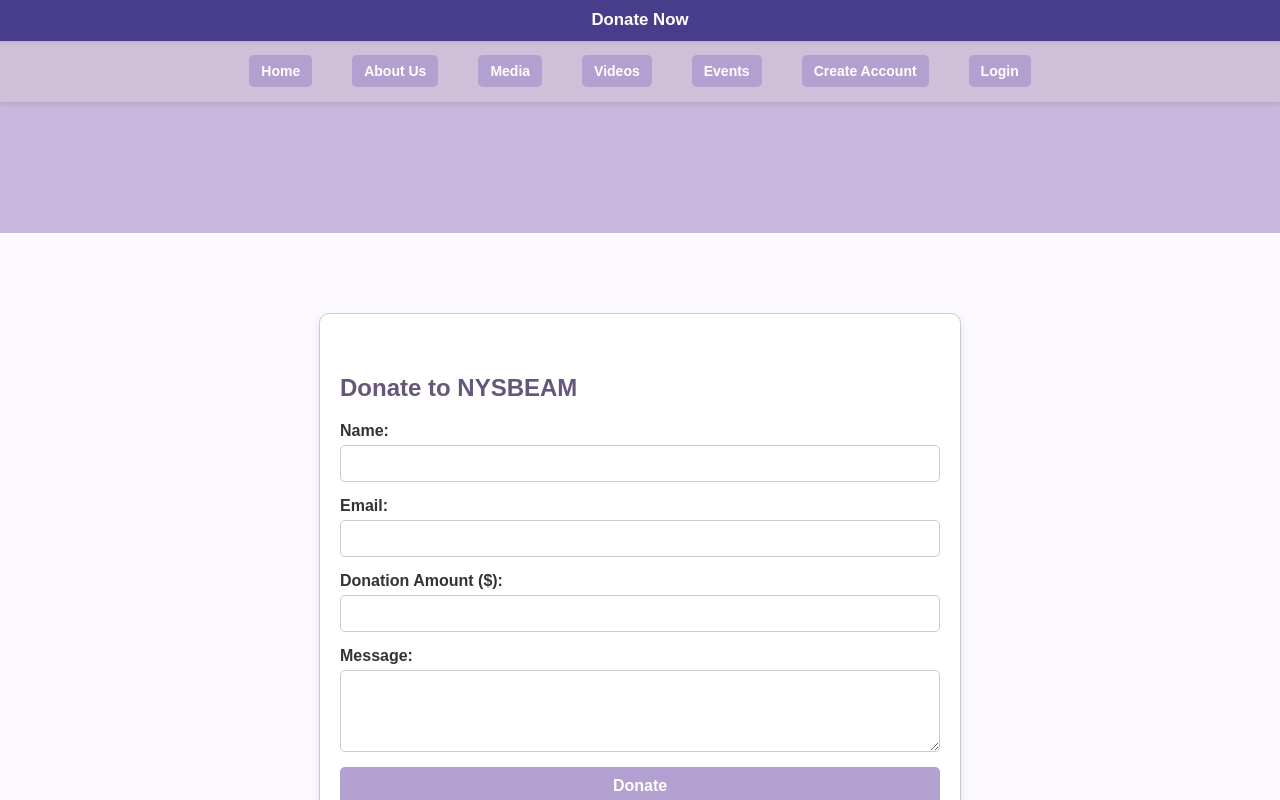
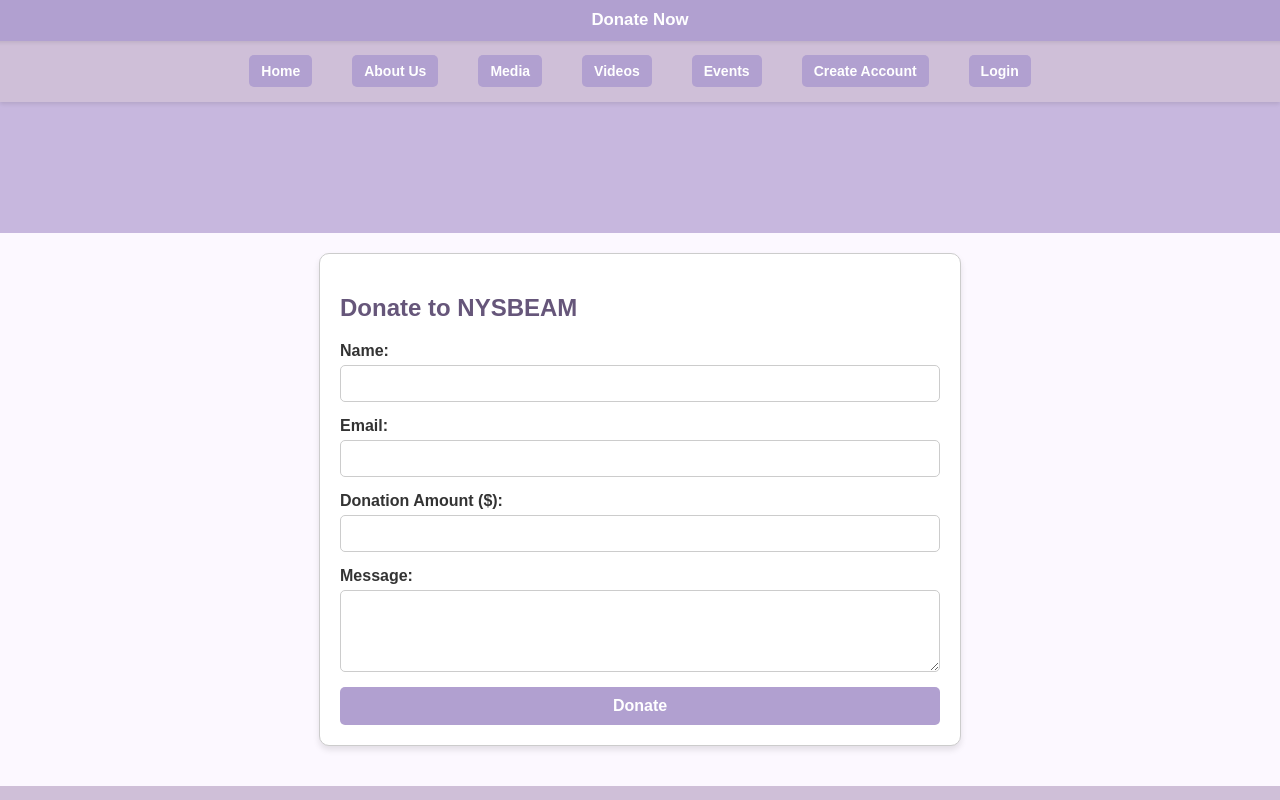
Before and after one commit to vostsoldier/NYSBEAM-Website, a React (Create React App) app in the folder client/: page /donate in a window 1280 px wide. Shown: the top 800 px of the page. Built offline with nearby package versions, Linux system fonts and the light colour scheme.

Commit message:
QOL + fixes

```diff
--- a/client/public/index.html
+++ b/client/public/index.html
@@ -25,6 +25,13 @@
       Learn how to configure a non-root public URL by running `npm run build`.
     -->
     <title>NYSBEAM</title>
+    <script async defer data-domain="https://nysbeam-website.vercel.app/" src="https://plausible.io/js/plausible.js"></script>
+    <script>
+      window.dataLayer = window.dataLayer || [];
+      function gtag(){dataLayer.push(arguments);}
+
+      gtag('config', 'YOUR_GOOGLE_ANALYTICS_ID');
+    </script>
   </head>
   <body>
     <noscript>You need to enable JavaScript to run this app.</noscript>
--- a/client/src/components/Donate.js
+++ b/client/src/components/Donate.js
@@ -76,7 +76,7 @@
 
   return (
     <div className="donate-container">
-      <section id="donate-section">
+      <section id="donate-section" className="donate-section">
         <h2>Donate to NYSBEAM</h2>
         {message && <p className="message">{message}</p>}
         <form onSubmit={handleSubmit} className="donate-form">
--- a/client/src/components/Events.js
+++ b/client/src/components/Events.js
@@ -75,13 +75,13 @@
         <h2>Upcoming Events</h2>
         <div className="projects-container">
           <div className="project-card">
-            <img src="https://via.placeholder.com/200" alt="Project One" />
+            <img loading="lazy" src="https://via.placeholder.com/200" alt="Project One" />
             <h3>Event One</h3>
             <p className="project-description">A brief description of Project One.</p>
             {isAuthenticated && <button onClick={() => handleRegister(1)}>Register</button>}
           </div>
           <div className="project-card">
-            <img src="https://via.placeholder.com/200" alt="Project Two" />
+            <img loading="lazy" src="https://via.placeholder.com/200" alt="Project Two" />
             <h3>Event Two</h3>
             <p className="project-description">A brief description of Project Two.</p>
             {isAuthenticated && <button onClick={() => handleRegister(2)}>Register</button>}
@@ -92,12 +92,12 @@
         <h2>Event Archive</h2>
         <div className="projects-container">
           <div className="project-card">
-            <img src="https://via.placeholder.com/200" alt="Project Three" />
+            <img loading="lazy" src="https://via.placeholder.com/200" alt="Project Three" />
             <h3>Event Three</h3>
             <p className="project-description">A brief description of Project Three.</p>
           </div>
           <div className="project-card">
-            <img src="https://via.placeholder.com/200" alt="Project Four" />
+            <img loading="lazy" src="https://via.placeholder.com/200" alt="Project Four" />
             <h3>Event Four</h3>
             <p className="project-description">A brief description of Project Four.</p>
           </div>
--- a/client/src/components/Home.js
+++ b/client/src/components/Home.js
@@ -43,7 +43,7 @@
   return (
     <div>
       <HeroSection />
-      <main>
+      <main className="home-main">
         {/*<section id="about">
           <h2>About Us</h2>
           <p>BEAM is a non-profit organization founded in New York State, specifically New York City</p>
@@ -55,7 +55,7 @@
         <h2>Media</h2>
         <Link to="/newsletter" className="home-box-link">
           <div className="home-box background-1">
-            <img src="https://via.placeholder.com/150" alt="Box 1" />
+            <img loading="lazy" src="https://via.placeholder.com/150" alt="Box 1" />
             <p>Newsletters</p>
             <span className="arrow">&#8594;</span>
           </div>
@@ -63,14 +63,14 @@
         <div className="home-boxes">
           <Link to="/events" className="home-box-link">
             <div className="home-box background-2">
-              <img src="https://via.placeholder.com/150" alt="Box 2"/>
+              <img loading="lazy" src="https://via.placeholder.com/150" alt="Box 2"/>
               <p>Events</p>
               <span className="arrow">&#8594;</span>
             </div>
           </Link>
           <Link to="/box-breathing" className="home-box-link">
             <div className="home-box background-1">
-              <img src="https://via.placeholder.com/150" alt="Box 1" />
+              <img loading="lazy" src="https://via.placeholder.com/150" alt="Box 1" />
               <p>Box-Breathing</p>
               <span className="arrow">&#8594;</span>
             </div>
--- a/client/src/index.css
+++ b/client/src/index.css
@@ -73,7 +73,7 @@
 }
 
 main {
-  padding: 80px 20px 20px 20px;
+  padding: 40px 20px 20px 20px;
   flex: 1;
   background-color: #FCF8FF;
 }
@@ -345,7 +345,7 @@
 }
 
 .app-container main {
-  padding-top: 80px;
+  padding-top: 20px;
 }
 
 #about p,
@@ -741,7 +741,7 @@
 
 .newsletter-container2 {
   max-width: 500px;
-  margin: auto auto 40px auto;
+  margin: 15px auto 40px auto;
   padding: 13px 20px;
   background-color: #FFFFFF;
   border: 1px solid #CCCCCC;
@@ -788,16 +788,15 @@
   box-shadow: 0 2px 4px rgba(0, 0, 0, 0.1);
 }
 .donate-bar:hover {
-  background-color: #483D8B;
+  background-color: #B1A0D0;
   transform: scale(1.05);
   cursor: pointer;
 }
 
-/* Donate Page Styles */
 .donate-container {
   max-width: 600px;
-  margin: 0 auto;
-  padding: 40px 20px;
+  margin: 0 auto 20px auto;
+  padding: 20px 20px;
   background-color: #FFFFFF;
   border: 1px solid #CCCCCC;
   border-radius: 10px;
@@ -845,6 +844,10 @@
   background-color: #A392C0;
 }
 
+.donate-section {
+  margin-bottom: 0px !important;
+}
+
 .message {
   color: green;
   margin-bottom: 15px;
@@ -866,6 +869,7 @@
   text-align: center;
   background-color: rgba(0, 0, 0, 0.5);
   padding: 40px;
+  margin-top: 45px;
   border-radius: 10px;
 }
 
@@ -881,8 +885,9 @@
 
 .hero-button {
   padding: 15px 30px;
-  background-color: #4CAF50;
+  background-color: #B1A0D0;
   color: #ffffff;
+  font-weight: bold;
   text-decoration: none;
   border-radius: 5px;
   font-size: 1.2em;
@@ -890,7 +895,8 @@
 }
 
 .hero-button:hover {
-  background-color: #45a049;
+  background-color: #A392C0;
+  transform: scale(1.05);
 }
 
 .testimonials-section {
@@ -924,7 +930,9 @@
   border-radius: 10px;
   box-shadow: 0 4px 6px rgba(0, 0, 0, 0.1);
 }
-
+.home-main {
+  margin-top: 90px;
+}
 .left-arrow,
 .right-arrow {
   cursor: pointer;
@@ -979,6 +987,3 @@
     opacity: 1;
   }
 }
-img {
-  loading: lazy;
-}
```
Also changed, not shown: 1 other file (tests, documents, lock files or other folders).
